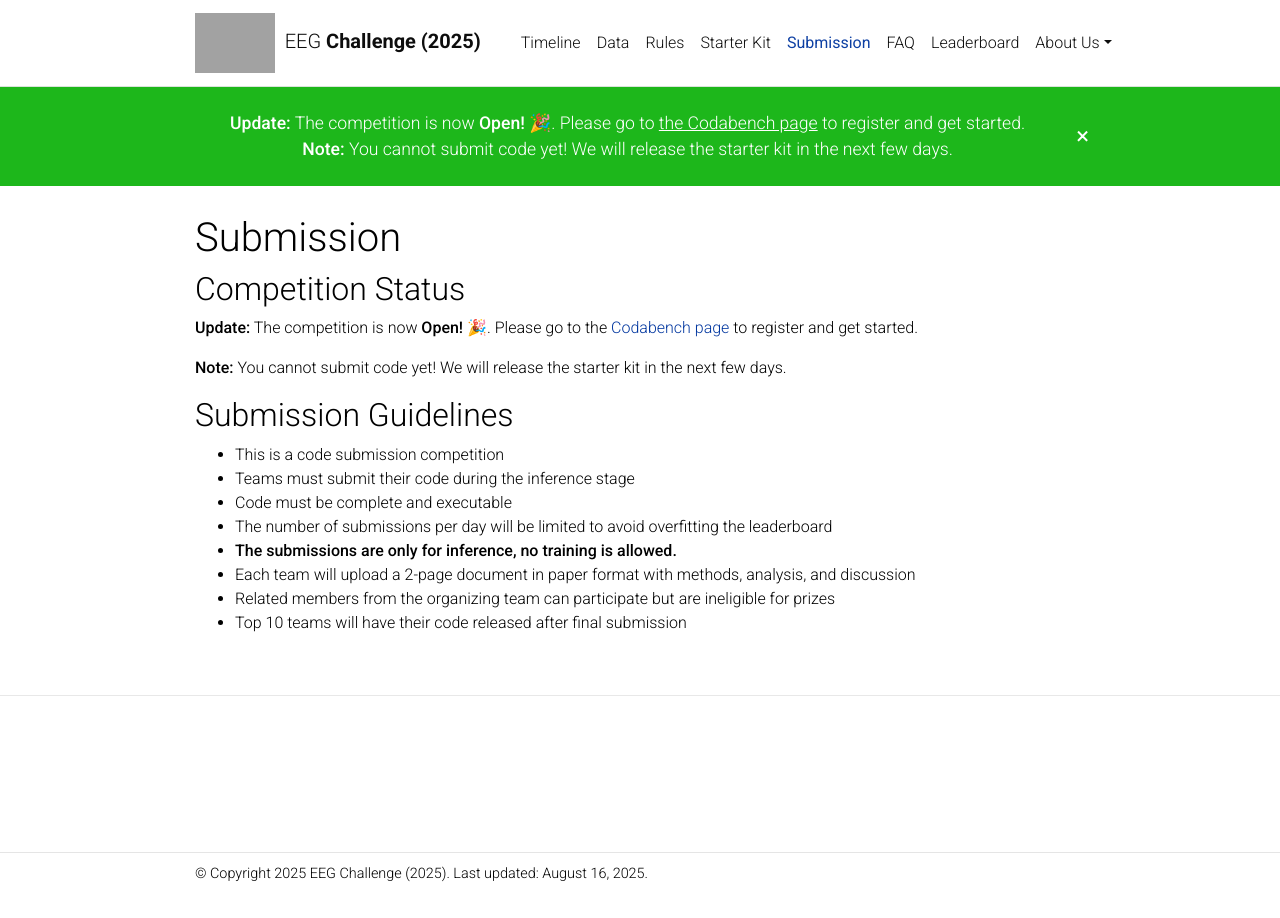
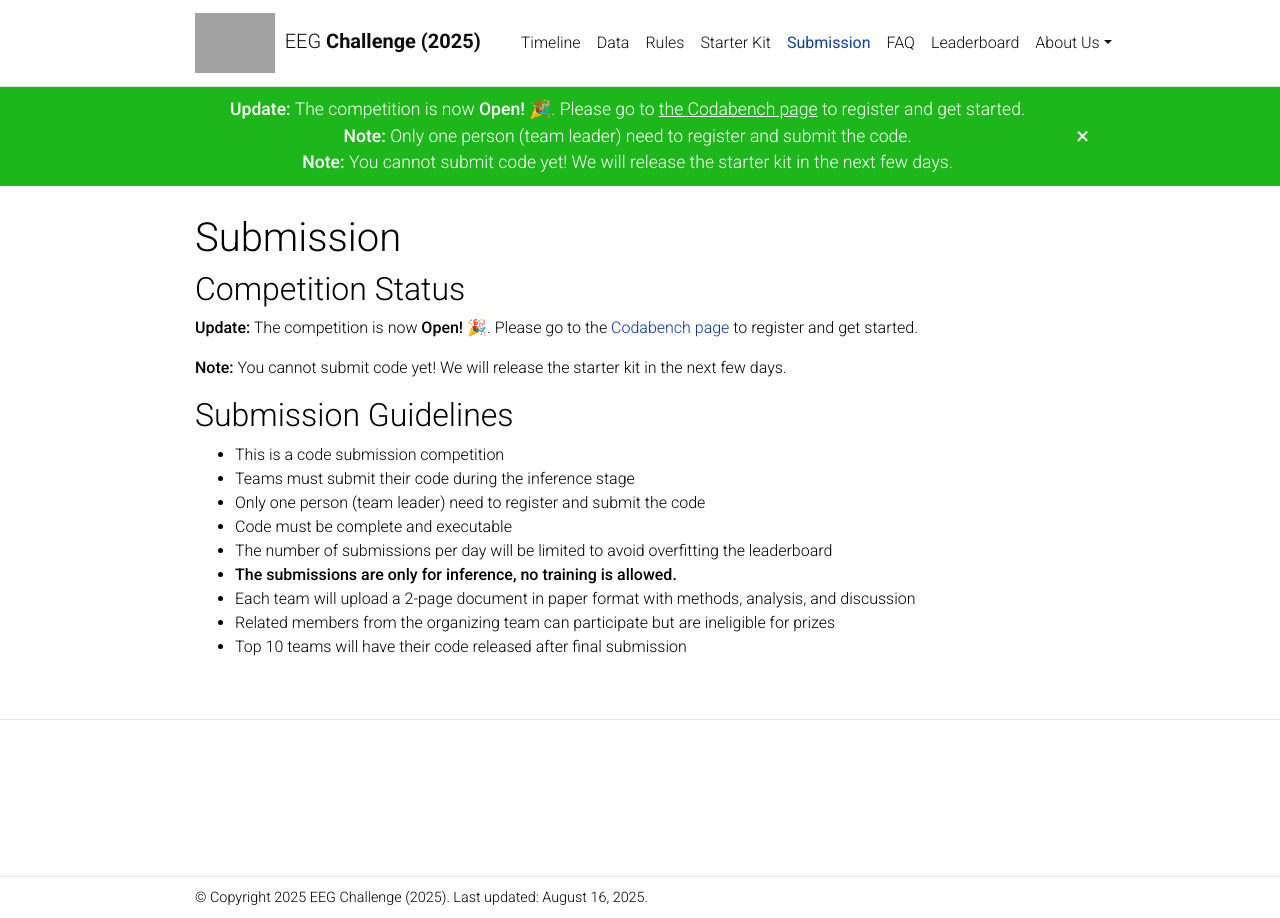
Before and after one commit to urgent-challenge/urgent2024, a Jekyll site: the page built from _pages/submission.md, in a window 1280 px wide. Built offline with Jekyll 4.4.1, drawn with Linux system fonts in a browser that asks for light colours; comment, search, counter and statistics services are not loaded; a style sheet for code colours, icons or effects is not loaded; grey boxes are pictures that could not be loaded.

Commit message:
Add one person need to register

```diff
--- a/_layouts/default.html
+++ b/_layouts/default.html
@@ -72,6 +72,7 @@
           <div style="text-align: center; width: 100%;">
             <strong>Update:</strong> The competition is now <strong>Open! 🎉</strong>.
             Please go to <a href="https://www.codabench.org/competitions/9975/" style="text-decoration: underline;">the Codabench page</a> to register and get started.<br>
+            <strong>Note:</strong> Only one person (team leader) need to register and submit the code.<br>
             <strong>Note:</strong> You cannot submit code yet! We will release the starter kit in the next few days.
           </div>
         </div>
--- a/_pages/submission.md
+++ b/_pages/submission.md
@@ -17,6 +17,7 @@
 
 - This is a code submission competition
 - Teams must submit their code during the inference stage
+- Only one person (team leader) need to register and submit the code
 - Code must be complete and executable
 - The number of submissions per day will be limited to avoid overfitting the leaderboard
 - **The submissions are only for inference, no training is allowed.**
```
